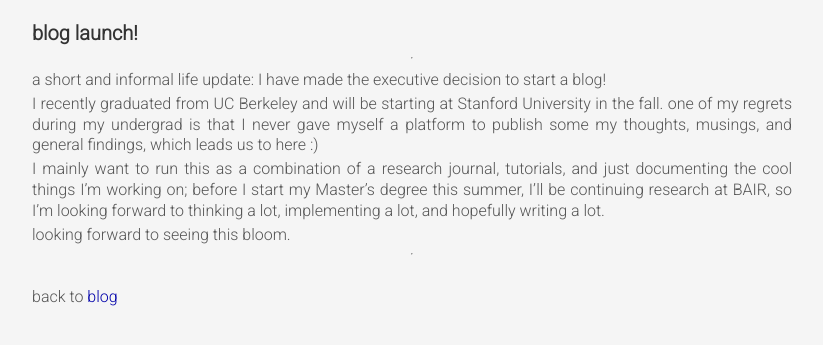
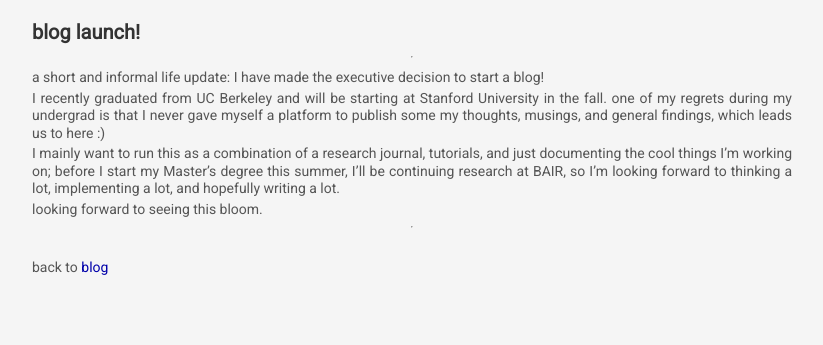
Before and after one commit to johnrso/johnrso.github.io, a Jekyll site: the page built from _posts/2023-06-10-blog-launch.markdown, in a window 1280 px wide. Shown: the top 345 px of the page, without its empty margins (228-1051 px from the left). Built offline with Jekyll 4.4.1, drawn with Linux system fonts in a browser that asks for light colours.

Commit message:
dark mode, reformat

```diff
--- a/index.css
+++ b/index.css
@@ -1,51 +1,67 @@
-@import url('https://fonts.googleapis.com/css2?family=Roboto:wght@300');
+@import url('https://fonts.googleapis.com/css2?family=Roboto:wght@400');
 
 * {
   box-sizing: border-box;
-  line-height: 1.3;
+  line-height: 1.25;
 }
 
 body {
   margin: 0;
   padding: 0;
   font-family: 'Roboto', sans-serif;
-  background-color: #f5f5f5;
+  background-color: rgb(245, 245, 245);
+  color: #333;
+}
+
+button {
+  border: none;
+  cursor: pointer;
+  appearance: none;
+  background-color: inherit;
+}
+
+.dark {
+  background-color: rgb(30, 30, 30);
+  color: rgb(200, 200, 200);
 }
 
 h1 {
   font-size: 24px;
-  color: #333;
   margin: 0;
 }
 
 h2 {
   font-size: 20px;
-  color: #333;
   margin: 0;
 }
 
 h3 {
-  font-size: 18px;
-  color: #333;
+  font-size: 16px;
   margin: 0;
 }
 
 p {
-  font-size: 16px;
+  font-size: 14px;
   color: #555;
   margin: 3px 0 0px 0;
 }
 
-a:link { text-decoration: none; color: rgb(0, 0, 170); }
+.dark p {
+  color: rgb(175, 175, 175);
+}
 
+a {
+  font-size: 14px;
+  color: rgb(0, 0, 170);
+  text-decoration: none;
+}
 
-a:visited { text-decoration: none; color: rgb(0, 0, 170); }
+.dark a {
+  /* lighter blue */
+  color: rgb(0, 83, 208);
+}
 
-
-a:hover { text-decoration: underline; color: rgb(0, 0, 170); }
-
-
-a:active { text-decoration: none; color: rgb(0, 0, 170); }
+a:hover { text-decoration: underline;}
 
 /* layout */
 
@@ -53,7 +69,7 @@
   display: flex;
   justify-content: center;
   align-items: flex-start;
-  margin: 0 calc(10% - 20px);
+  margin: 0 calc(10%);
 }
 
 .flex-container {
@@ -63,25 +79,36 @@
 }
 
 /* index */
+.title {
+  display: flex;
+  flex-wrap: wrap;
+  flex-direction: row-reverse;
+  justify-content: center;
+  width: 100%;
+}
 
-.title {
-  margin-top: 35px;
+.title-text {
+  margin-top: 5px;
 }
 
 .title-img {
   flex: 1;
-  margin: auto;
 }
 
 .title-img * {
   border-radius: 3px;
-  height: 100px;
-  width: 100px;
+  height: 75px;
+  width: 75px;
+  border: 1px solid #ddd;
+}
+
+.dark .title-img * {
+  border: 1px solid rgb(50, 50, 50);
 }
 
 .text-container {
   flex: 100;
-  min-width: 200px;
+  min-width: 250px;
   display: flex;
   text-align: justify;
   text-justify: inter-word;
@@ -94,17 +121,15 @@
 .section {
   display: flex;
   flex-wrap: wrap;
-  margin-top: 20px;
+  margin-top: 15px;
 }
 
 .project {
   display: flex;
   flex-wrap: wrap;
-  flex-direction: row;
-  justify-content: space-between;
+  flex-direction: row-reverse;
+  justify-content: center;
   width: 100%;
-  border-radius: 3px;
-  overflow: hidden;
   margin-top: 10px;
   margin-bottom: 10px;
 }
@@ -112,13 +137,14 @@
 .project-media {
   margin: 0 20px 10px 0;
   width: 100%;
-  max-width: 175px;
+  max-width: 125px;
 }
 
 .project-media * {
   border-radius: 3px;
   width: 100%;
 }
+
 .footer {
   display: flex;
   flex-direction: row;
@@ -139,9 +165,17 @@
 }
 
 .conference {
-  background-color: #d2deeb;
+  background-color: rgb(210, 222, 235);
+}
+
+.dark .conference {
+  background-color: rgb(33, 61, 90);
 }
 
 .arxiv {
   background-color: #e8e8e8;
 }
+
+.dark .arxiv {
+  background-color: #323232;
+}
```
Also changed, not shown: index.html (+35 -27 lines).
